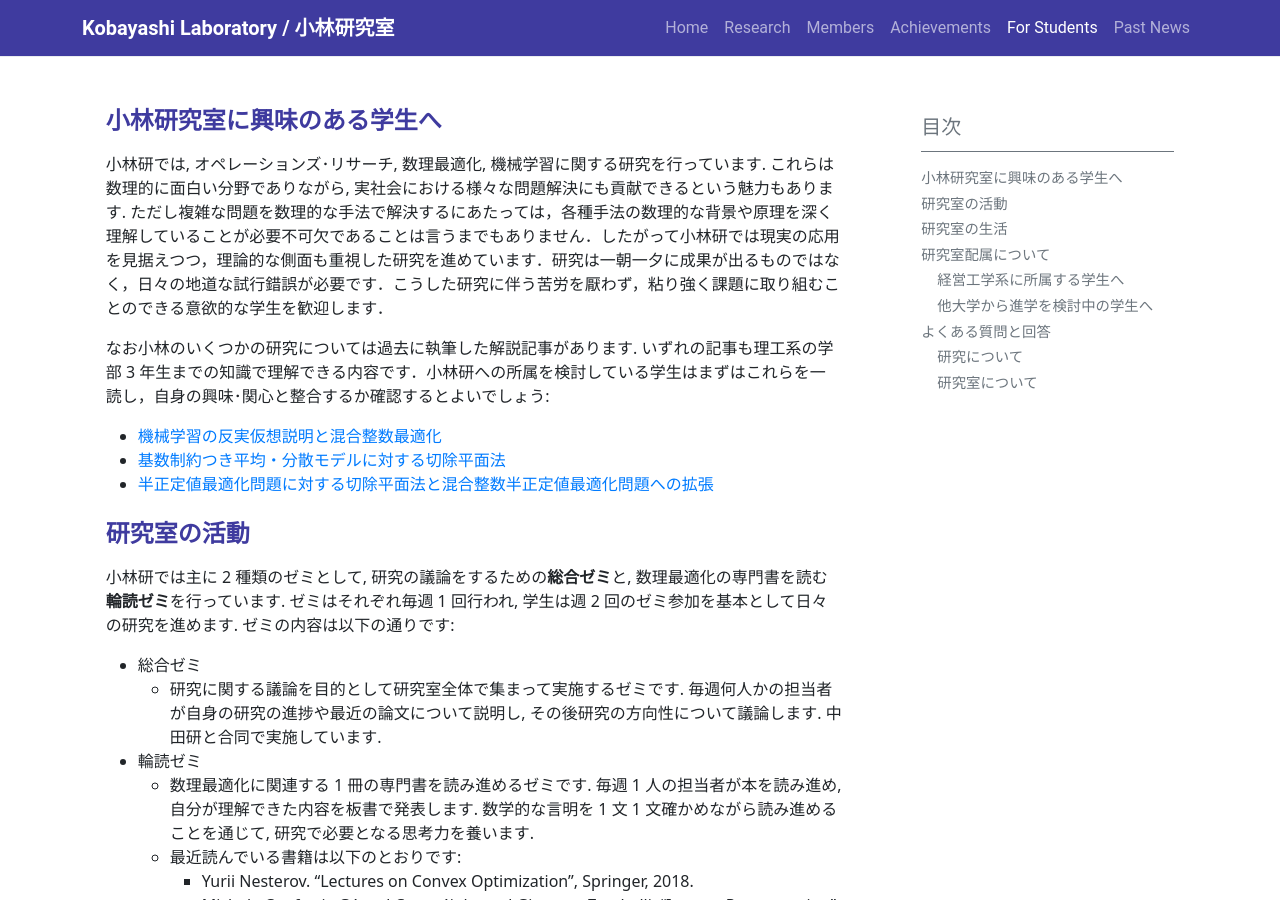
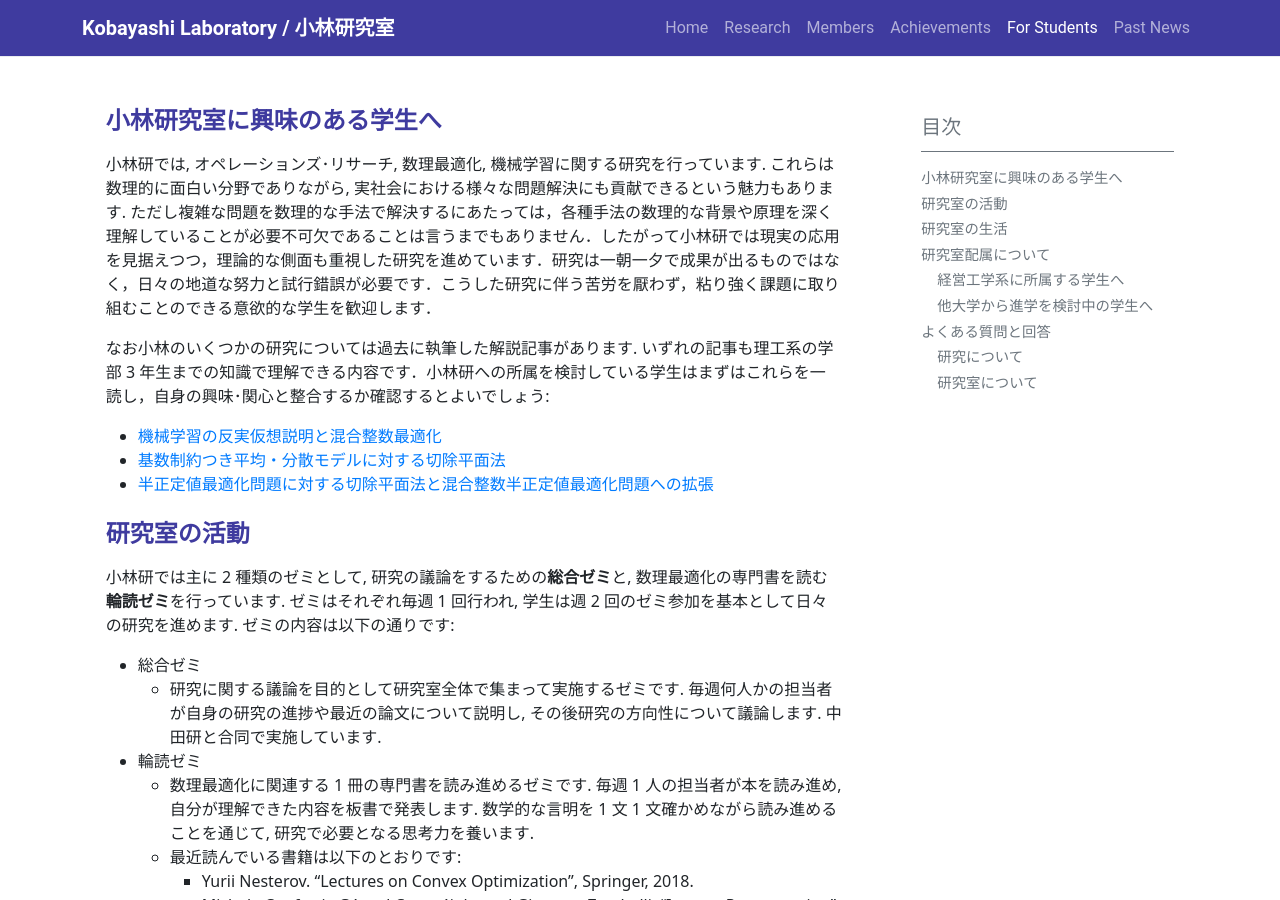
Before and after one commit to isct-koba-lab/isct-koba-lab.github.io, a Jekyll site: the page built from pages/for-students.md, in a window 1280 px wide and 900 px high. Built offline with Jekyll 4.4.1, drawn with Linux system fonts in a browser that asks for light colours.

Commit message:
update for-student

```diff
--- a/pages/for-students.md
+++ b/pages/for-students.md
@@ -7,7 +7,7 @@
 
 ## 小林研究室に興味のある学生へ
 
-小林研では, オペレーションズ･リサーチ, 数理最適化, 機械学習に関する研究を行っています. これらは数理的に面白い分野でありながら, 実社会における様々な問題解決にも貢献できるという魅力もあります. ただし複雑な問題を数理的な手法で解決するにあたっては，各種手法の数理的な背景や原理を深く理解していることが必要不可欠であることは言うまでもありません．したがって小林研では現実の応用を見据えつつ，理論的な側面も重視した研究を進めています．研究は一朝一夕に成果が出るものではなく，日々の地道な試行錯誤が必要です．こうした研究に伴う苦労を厭わず，粘り強く課題に取り組むことのできる意欲的な学生を歓迎します．
+小林研では, オペレーションズ･リサーチ, 数理最適化, 機械学習に関する研究を行っています. これらは数理的に面白い分野でありながら, 実社会における様々な問題解決にも貢献できるという魅力もあります. ただし複雑な問題を数理的な手法で解決するにあたっては，各種手法の数理的な背景や原理を深く理解していることが必要不可欠であることは言うまでもありません．したがって小林研では現実の応用を見据えつつ，理論的な側面も重視した研究を進めています．研究は一朝一夕で成果が出るものではなく，日々の地道な努力と試行錯誤が必要です．こうした研究に伴う苦労を厭わず，粘り強く課題に取り組むことのできる意欲的な学生を歓迎します．
 
 なお小林のいくつかの研究については過去に執筆した解説記事があります. いずれの記事も理工系の学部 3 年生までの知識で理解できる内容です．小林研への所属を検討している学生はまずはこれらを一読し，自身の興味･関心と整合するか確認するとよいでしょう:
 - [機械学習の反実仮想説明と混合整数最適化](https://orsj.org/wp-content/corsj/or69-3/or69_3_143.pdf)
```
